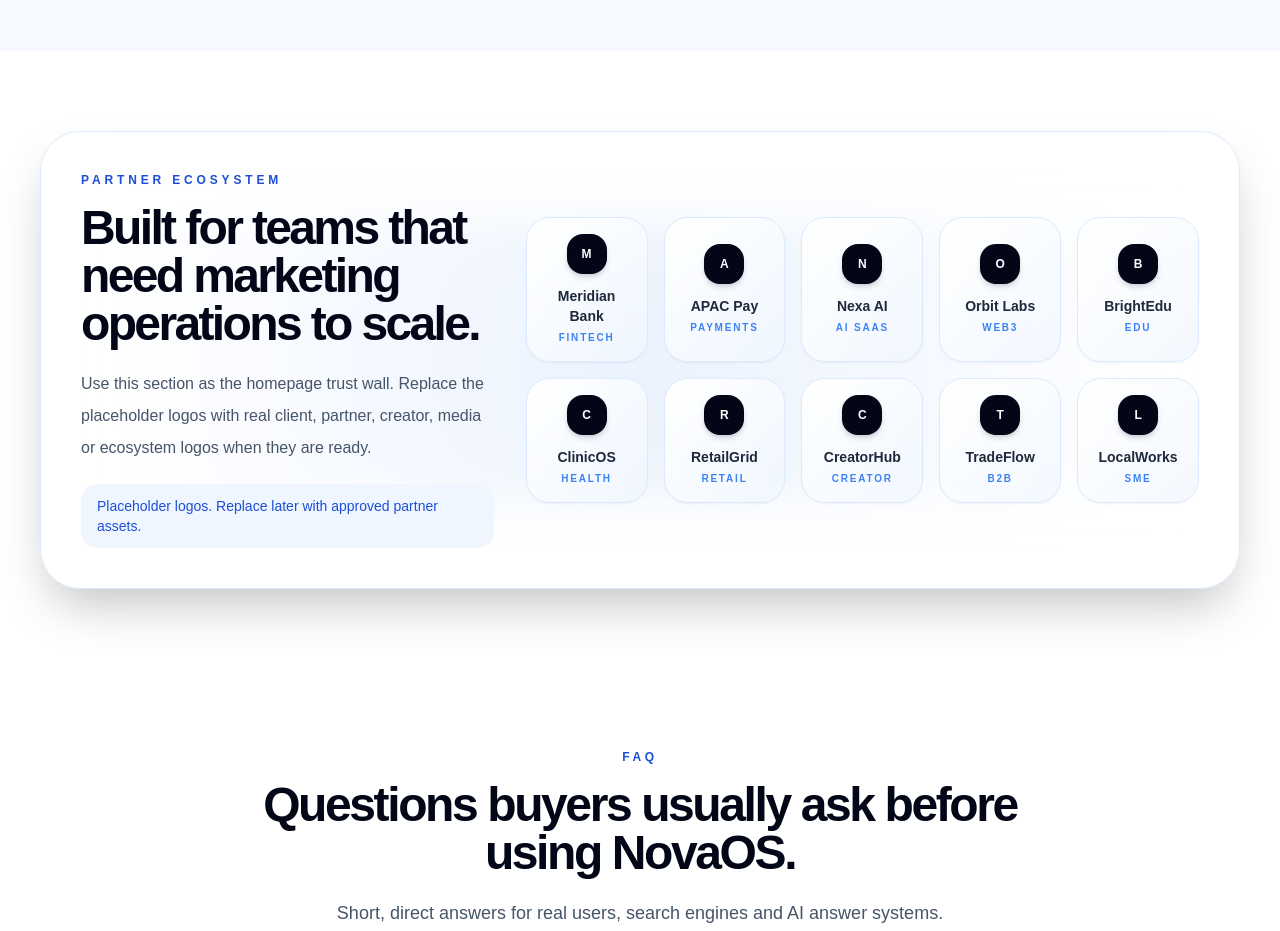
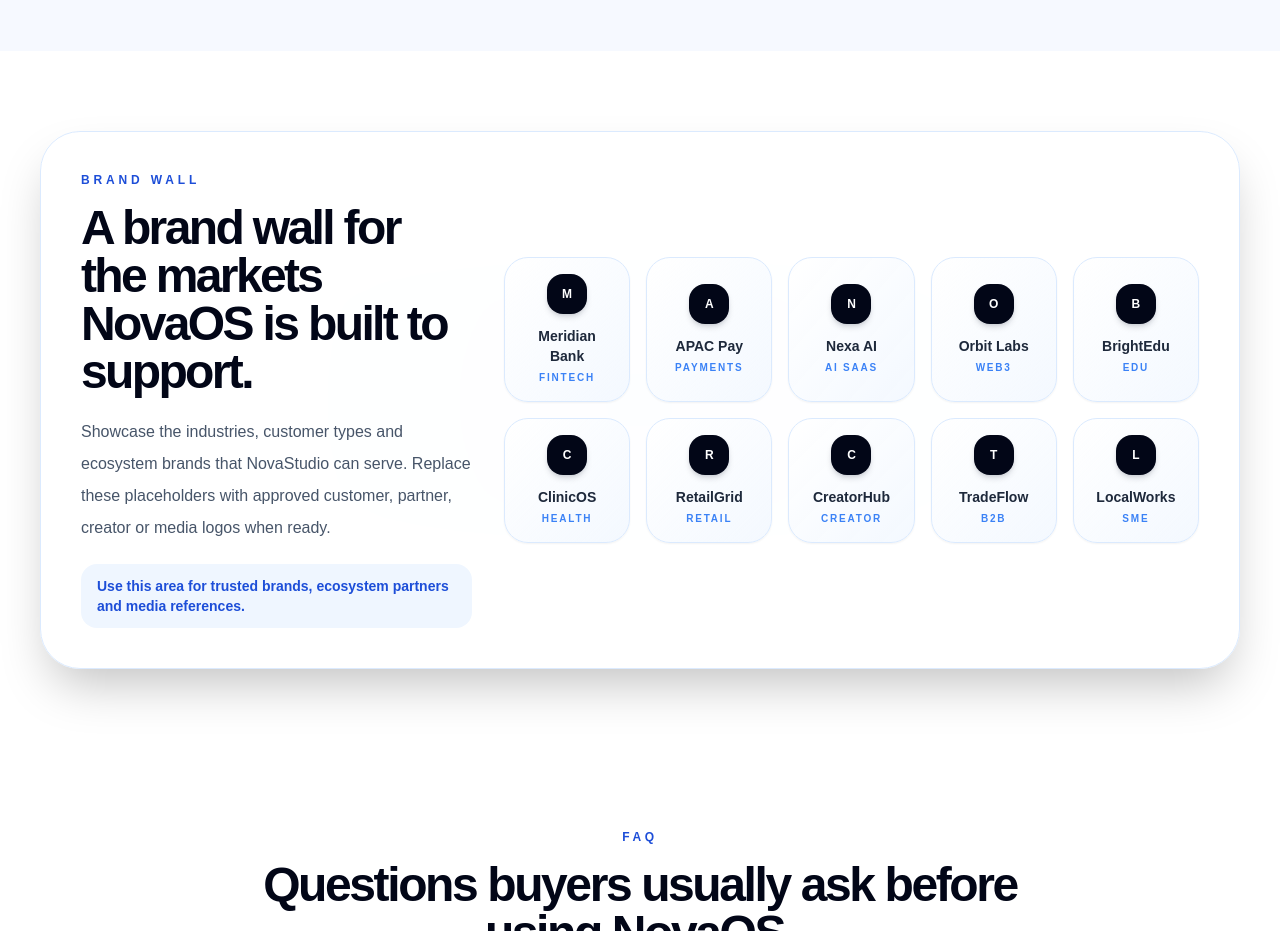
Before and after one commit to Booyuu/Novatest, a Next.js app: page / in a window 1280 px wide. Shown: the part 8580-9511 px from the top of the page. Built offline with nearby package versions, Linux system fonts and the light colour scheme.

Commit message:
Rename partner wall to brand wall and polish copy

```diff
--- a/components/PartnerWall.tsx
+++ b/components/PartnerWall.tsx
@@ -4,28 +4,28 @@ import { useLanguage } from '@/components/LanguageProvider';
 
 const copy = {
   en: {
-    eyebrow: 'Partner ecosystem',
-    title: 'Built for teams that need marketing operations to scale.',
-    body: 'Use this section as the homepage trust wall. Replace the placeholder logos with real client, partner, creator, media or ecosystem logos when they are ready.',
-    note: 'Placeholder logos. Replace later with approved partner assets.',
+    eyebrow: 'Brand wall',
+    title: 'A brand wall for the markets NovaOS is built to support.',
+    body: 'Showcase the industries, customer types and ecosystem brands that NovaStudio can serve. Replace these placeholders with approved customer, partner, creator or media logos when ready.',
+    note: 'Use this area for trusted brands, ecosystem partners and media references.',
   },
   zh: {
-    eyebrow: '合作伙伴生态',
-    title: '面向需要规模化营销运营的团队。',
-    body: '这一块作为首页信任墙。现在先用占位 logo，后面可以换成真实客户、合作伙伴、创作者、媒体或生态合作方 logo。',
-    note: '当前为占位 logo，后续替换为已授权合作方资产。',
+    eyebrow: '品牌墙',
+    title: '展示 NovaOS 可以服务的品牌与行业场景。',
+    body: '这里用于展示 NovaStudio 可服务的行业、客户类型和生态品牌。后续可以替换成真实客户、合作伙伴、创作者或媒体 logo。',
+    note: '适合放客户品牌、生态合作方和媒体引用。',
   },
   ja: {
-    eyebrow: 'パートナーエコシステム',
-    title: 'マーケティング運用を拡大したいチームのために。',
-    body: 'このセクションは信頼を示すロゴウォールです。後で正式なパートナーや顧客ロゴに差し替えられます。',
-    note: 'Placeholder logos. Replace later with approved assets.',
+    eyebrow: 'ブランドウォール',
+    title: 'NovaOS が支援できる市場とブランド領域。',
+    body: 'NovaStudio が支援できる業界、顧客タイプ、エコシステムブランドを示すエリアです。後で正式なロゴに差し替えられます。',
+    note: '顧客ブランド、パートナー、メディア掲載に使えます。',
   },
   ko: {
-    eyebrow: '파트너 생태계',
-    title: '마케팅 운영 확장이 필요한 팀을 위해.',
-    body: '이 섹션은 홈페이지 신뢰 로고 월입니다. 이후 실제 고객, 파트너, 크리에이터, 미디어 로고로 교체할 수 있습니다.',
-    note: 'Placeholder logos. Replace later with approved assets.',
+    eyebrow: '브랜드 월',
+    title: 'NovaOS가 지원할 수 있는 시장과 브랜드 영역.',
+    body: 'NovaStudio가 지원할 수 있는 산업, 고객 유형, 생태계 브랜드를 보여주는 영역입니다. 이후 승인된 실제 로고로 교체할 수 있습니다.',
+    note: '고객 브랜드, 파트너, 미디어 레퍼런스에 적합합니다.',
   },
 } as const;
 
@@ -52,13 +52,13 @@ export function PartnerWall() {
   return (
     <section className="relative overflow-hidden px-5 py-20 sm:px-8 lg:px-10">
       <div className="absolute inset-x-0 top-1/2 h-72 -translate-y-1/2 bg-[radial-gradient(circle_at_50%_50%,rgba(59,130,246,0.10),transparent_34rem)]" />
-      <div className="relative mx-auto max-w-[1500px] rounded-[2.5rem] border border-blue-100 bg-white/82 p-8 shadow-2xl shadow-blue-900/8 backdrop-blur-xl lg:p-10">
-        <div className="grid gap-8 lg:grid-cols-[0.38fr_0.62fr] lg:items-center">
+      <div className="relative mx-auto max-w-[1500px] rounded-[2.5rem] border border-blue-100 bg-white/90 p-8 shadow-2xl shadow-blue-900/8 backdrop-blur-xl lg:p-10">
+        <div className="grid gap-8 lg:grid-cols-[0.36fr_0.64fr] lg:items-center">
           <div>
             <p className="eyebrow">{c.eyebrow}</p>
             <h2 className="mt-4 text-4xl font-semibold tracking-[-0.055em] text-slate-950 lg:text-5xl">{c.title}</h2>
             <p className="mt-5 text-base leading-8 text-slate-600">{c.body}</p>
-            <p className="mt-5 rounded-2xl bg-blue-50 px-4 py-3 text-sm text-blue-700">{c.note}</p>
+            <p className="mt-5 rounded-2xl bg-blue-50 px-4 py-3 text-sm font-semibold text-blue-700">{c.note}</p>
           </div>
           <div className="grid grid-cols-2 gap-4 sm:grid-cols-3 xl:grid-cols-5">
             {partners.map((partner) => (
```
